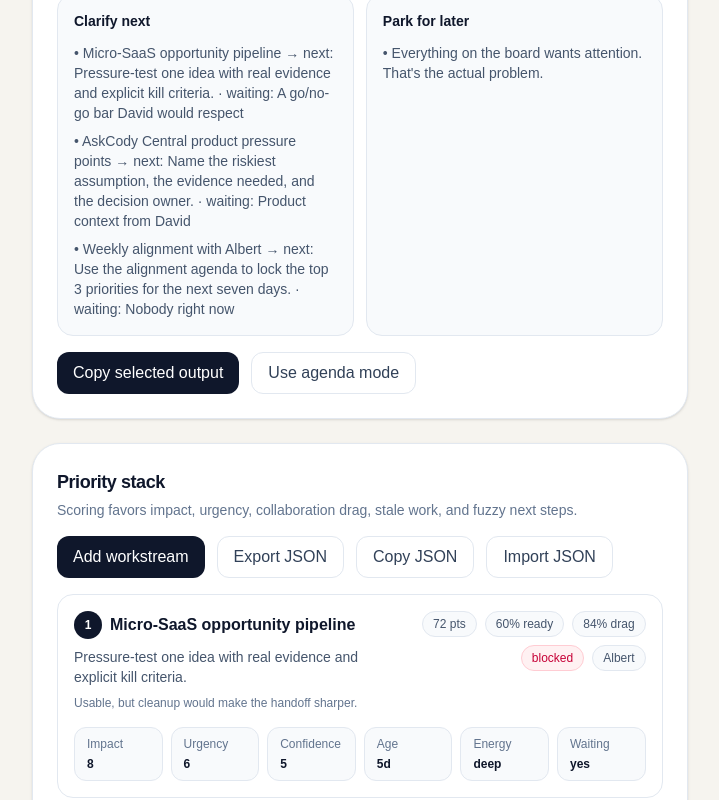
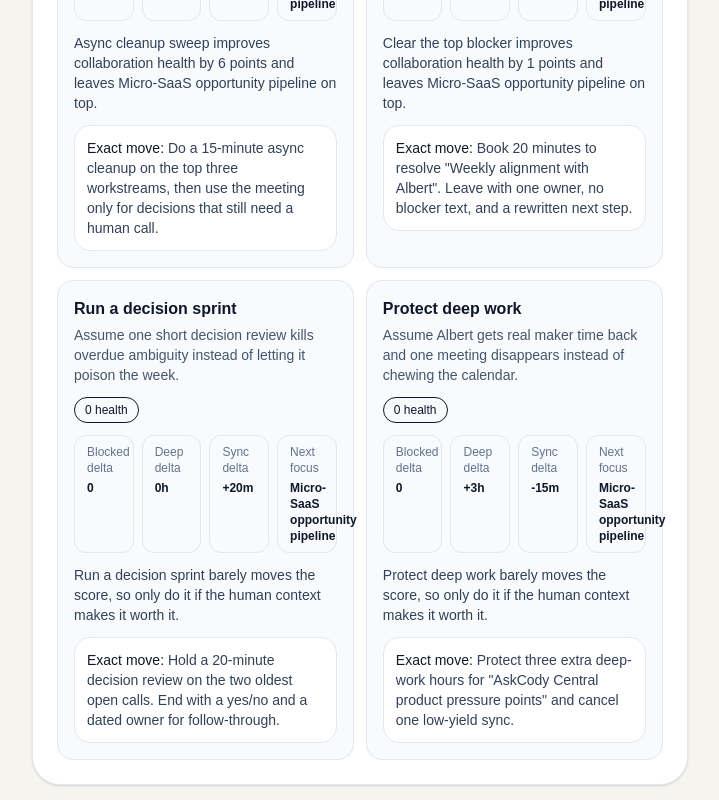
Before and after one commit to albertcl20/collab-cockpit, a Next.js app: page / in a window 1280 px wide. Shown: the part 6440-7240 px from the top of the page, without its empty margins (0-719 px from the left). Built offline with nearby package versions, Linux system fonts and the light colour scheme.

Commit message:
Add what-if simulator for collaboration interventions

```diff
--- a/src/components/collaboration-cockpit.tsx
+++ b/src/components/collaboration-cockpit.tsx
@@ -82,6 +82,19 @@ type BudgetPlan = {
   stretch: BudgetAllocation[];
   defer: BudgetAllocation[];
   contract: string;
+};
+
+type InterventionSimulation = {
+  id: string;
+  title: string;
+  premise: string;
+  deltaHealth: number;
+  deltaBlocked: number;
+  deltaDeep: number;
+  deltaSync: number;
+  nextFocus: string;
+  summary: string;
+  exactMove: string;
 };
 
 type AppState = {
@@ -371,6 +384,10 @@ export function CollaborationCockpit() {
   const protocolPlanner = useMemo(() => buildProtocolPlanner(scoredWorkstreams, state.decisions), [scoredWorkstreams, state.decisions]);
   const nudgeQueue = useMemo(() => buildNudgeQueue(scoredWorkstreams, state.decisions), [scoredWorkstreams, state.decisions]);
   const budgetPlan = useMemo(() => buildBudgetPlan(scoredWorkstreams, budget), [scoredWorkstreams, budget]);
+  const interventionSimulations = useMemo(
+    () => buildInterventionSimulations({ workstreams: state.workstreams, decisions: state.decisions, budget }),
+    [state.workstreams, state.decisions, budget]
+  );
   const coachPlan = useMemo(
     () => buildCoachPlan({ mode: coachMode, focusNow, selected, decisions: state.decisions, updates: state.updates }),
     [coachMode, focusNow, selected, state.decisions, state.updates]
@@ -754,6 +771,35 @@ export function CollaborationCockpit() {
                     Copy budget contract
                   </button>
                 </div>
+              </div>
+            </Panel>
+
+            <Panel title="What-if simulator" subtitle="Pressure-tests the next move before you spend real time on it. This is the anti-thrash panel.">
+              <div className="grid gap-3 lg:grid-cols-2">
+                {interventionSimulations.map((simulation) => (
+                  <div key={simulation.id} className="rounded-2xl border border-slate-200 bg-slate-50 p-4">
+                    <div className="flex flex-wrap items-start justify-between gap-3">
+                      <div className="space-y-1">
+                        <h3 className="font-semibold text-slate-900">{simulation.title}</h3>
+                        <p className="text-sm text-slate-600">{simulation.premise}</p>
+                      </div>
+                      <Badge tone={simulation.deltaHealth > 0 ? "emerald" : simulation.deltaHealth < 0 ? "rose" : "blue"}>
+                        {simulation.deltaHealth > 0 ? "+" : ""}
+                        {simulation.deltaHealth} health
+                      </Badge>
+                    </div>
+                    <div className="mt-3 grid gap-2 text-xs text-slate-500 sm:grid-cols-2 xl:grid-cols-4">
+                      <MiniStat label="Blocked delta" value={`${simulation.deltaBlocked > 0 ? "+" : ""}${simulation.deltaBlocked}`} />
+                      <MiniStat label="Deep delta" value={`${simulation.deltaDeep > 0 ? "+" : ""}${simulation.deltaDeep}h`} />
+                      <MiniStat label="Sync delta" value={`${simulation.deltaSync > 0 ? "+" : ""}${simulation.deltaSync}m`} />
+                      <MiniStat label="Next focus" value={simulation.nextFocus} />
+                    </div>
+                    <p className="mt-3 text-sm text-slate-700">{simulation.summary}</p>
+                    <p className="mt-3 rounded-2xl border border-slate-200 bg-white px-3 py-3 text-sm text-slate-700">
+                      <span className="font-medium text-slate-900">Exact move:</span> {simulation.exactMove}
+                    </p>
+                  </div>
+                ))}
               </div>
             </Panel>
 
@@ -1945,6 +1991,177 @@ function recommendProtocol(item: ScoredWorkstream): ProtocolRecommendation {
   };
 }
 
+
+function buildInterventionSimulations({
+  workstreams,
+  decisions,
+  budget,
+}: {
+  workstreams: Workstream[];
+  decisions: Decision[];
+  budget: Budget;
+}): InterventionSimulation[] {
+  const baselineScored = scoreWorkstreams(workstreams);
+  const baselineHealth = collaborationHealthScore(baselineScored, decisions);
+  const baselineBlocked = workstreams.filter((item) => item.status === "blocked").length;
+
+  const scenarios = [
+    {
+      id: "clear-top-blocker",
+      title: "Clear the top blocker",
+      premise: "Assume David and Albert spend one clean pass removing the ugliest dependency on the most important item.",
+      run: () => {
+        const target = workstreams.find((item) => item.status === "blocked" || item.blocker.trim() || item.waitingOn.trim()) ?? workstreams[0];
+        const nextWorkstreams: Workstream[] = workstreams.map((item) =>
+          item.id === target?.id
+            ? {
+                ...item,
+                status: (item.status === "done" ? "done" : "active") as Status,
+                blocker: "",
+                waitingOn: "",
+                confidence: clamp(item.confidence + 2, 1, 10),
+                lastTouched: todayIso(),
+              }
+            : item
+        );
+        return {
+          workstreams: scoreWorkstreams(nextWorkstreams),
+          decisions,
+          budget,
+          exactMove: target
+            ? `Book 20 minutes to resolve "${target.name}". Leave with one owner, no blocker text, and a rewritten next step.`
+            : "Add one real workstream first.",
+        };
+      },
+    },
+    {
+      id: "decision-sprint",
+      title: "Run a decision sprint",
+      premise: "Assume one short decision review kills overdue ambiguity instead of letting it poison the week.",
+      run: () => {
+        const nextDecisions = decisions.map((item, index) =>
+          index < 2
+            ? { ...item, deadline: futureIso(3) }
+            : item
+        );
+        const nextWorkstreams: Workstream[] = workstreams.map((item, index) =>
+          index < 2 && item.decisionNeeded.trim()
+            ? {
+                ...item,
+                confidence: clamp(item.confidence + 1, 1, 10),
+                status: (item.status === "watch" ? "active" : item.status) as Status,
+                lastTouched: todayIso(),
+              }
+            : item
+        );
+        return {
+          workstreams: scoreWorkstreams(nextWorkstreams),
+          decisions: nextDecisions,
+          budget: { ...budget, syncMinutes: budget.syncMinutes + 20 },
+          exactMove: "Hold a 20-minute decision review on the two oldest open calls. End with a yes/no and a dated owner for follow-through.",
+        };
+      },
+    },
+    {
+      id: "protect-deep-work",
+      title: "Protect deep work",
+      premise: "Assume Albert gets real maker time back and one meeting disappears instead of chewing the calendar.",
+      run: () => {
+        const target = workstreams.find((item) => item.energy === "deep") ?? workstreams[0];
+        const nextWorkstreams = workstreams.map((item) =>
+          item.id === target?.id
+            ? {
+                ...item,
+                confidence: clamp(item.confidence + 1, 1, 10),
+                nextStep:
+                  item.nextStep.trim().length >= 24
+                    ? item.nextStep
+                    : "Protect a 90-minute block and use it to finish the next concrete deliverable without context switching.",
+                lastTouched: todayIso(),
+              }
+            : item
+        );
+        return {
+          workstreams: scoreWorkstreams(nextWorkstreams),
+          decisions,
+          budget: { ...budget, deepHours: budget.deepHours + 3, syncMinutes: Math.max(0, budget.syncMinutes - 15) },
+          exactMove: target
+            ? `Protect three extra deep-work hours for "${target.name}" and cancel one low-yield sync.`
+            : "Protect a block for the top item.",
+        };
+      },
+    },
+    {
+      id: "async-cleanup",
+      title: "Async cleanup sweep",
+      premise: "Assume the messy handoffs get cleaned up before the next sync, so the meeting stops doing async work badly.",
+      run: () => {
+        const nextWorkstreams = workstreams.map((item, index) =>
+          index < 3
+            ? {
+                ...item,
+                nextStep:
+                  item.nextStep.trim().length >= 24
+                    ? item.nextStep
+                    : `Send a crisp async update for ${item.name} with changed, why it matters, blocker, and exact next move.`,
+                desiredOutcome: item.desiredOutcome || `A clean handoff and one obvious next move for ${item.name}.`,
+                lastTouched: todayIso(),
+              }
+            : item
+        );
+        return {
+          workstreams: scoreWorkstreams(nextWorkstreams),
+          decisions,
+          budget: { ...budget, lightHours: budget.lightHours + 1, syncMinutes: Math.max(0, budget.syncMinutes - 10) },
+          exactMove: "Do a 15-minute async cleanup on the top three workstreams, then use the meeting only for decisions that still need a human call.",
+        };
+      },
+    },
+  ];
+
+  return scenarios
+    .map((scenario) => {
+      const result = scenario.run();
+      const nextHealth = collaborationHealthScore(result.workstreams, result.decisions);
+      const nextBlocked = result.workstreams.filter((item) => item.status === "blocked").length;
+      const nextFocus = result.workstreams[0]?.name ?? "No workstreams";
+      const deltaHealth = nextHealth - baselineHealth;
+      const deltaBlocked = nextBlocked - baselineBlocked;
+      const deltaDeep = result.budget.deepHours - budget.deepHours;
+      const deltaSync = result.budget.syncMinutes - budget.syncMinutes;
+      return {
+        id: scenario.id,
+        title: scenario.title,
+        premise: scenario.premise,
+        deltaHealth,
+        deltaBlocked,
+        deltaDeep,
+        deltaSync,
+        nextFocus,
+        summary:
+          deltaHealth > 0
+            ? `${scenario.title} improves collaboration health by ${deltaHealth} points and leaves ${nextFocus} on top.`
+            : deltaHealth < 0
+              ? `${scenario.title} makes the system worse by ${Math.abs(deltaHealth)} points. Nice theory, bad trade.`
+              : `${scenario.title} barely moves the score, so only do it if the human context makes it worth it.`,
+        exactMove: result.exactMove,
+      };
+    })
+    .sort((a, b) => b.deltaHealth - a.deltaHealth);
+}
+
+function scoreWorkstreams(workstreams: Workstream[]): ScoredWorkstream[] {
+  return [...workstreams]
+    .map((item) => ({
+      ...item,
+      score: priorityScore(item),
+      ageDays: daysSince(item.lastTouched),
+      readiness: readinessScore(item),
+      drag: collaborationDrag(item),
+    }))
+    .sort((a, b) => b.score - a.score);
+}
+
 function buildBudgetPlan(workstreams: ScoredWorkstream[], budget: Budget): BudgetPlan {
   const allocations = workstreams
     .filter((item) => item.status !== "done")
@@ -2161,6 +2378,12 @@ function todayIso() {
 function isoDaysAgo(daysAgo: number) {
   const date = new Date();
   date.setDate(date.getDate() - daysAgo);
+  return date.toISOString().slice(0, 10);
+}
+
+function futureIso(daysAhead: number) {
+  const date = new Date();
+  date.setDate(date.getDate() + daysAhead);
   return date.toISOString().slice(0, 10);
 }
 
```
Also changed, not shown: 1 other file (tests, documents, lock files or other folders).
